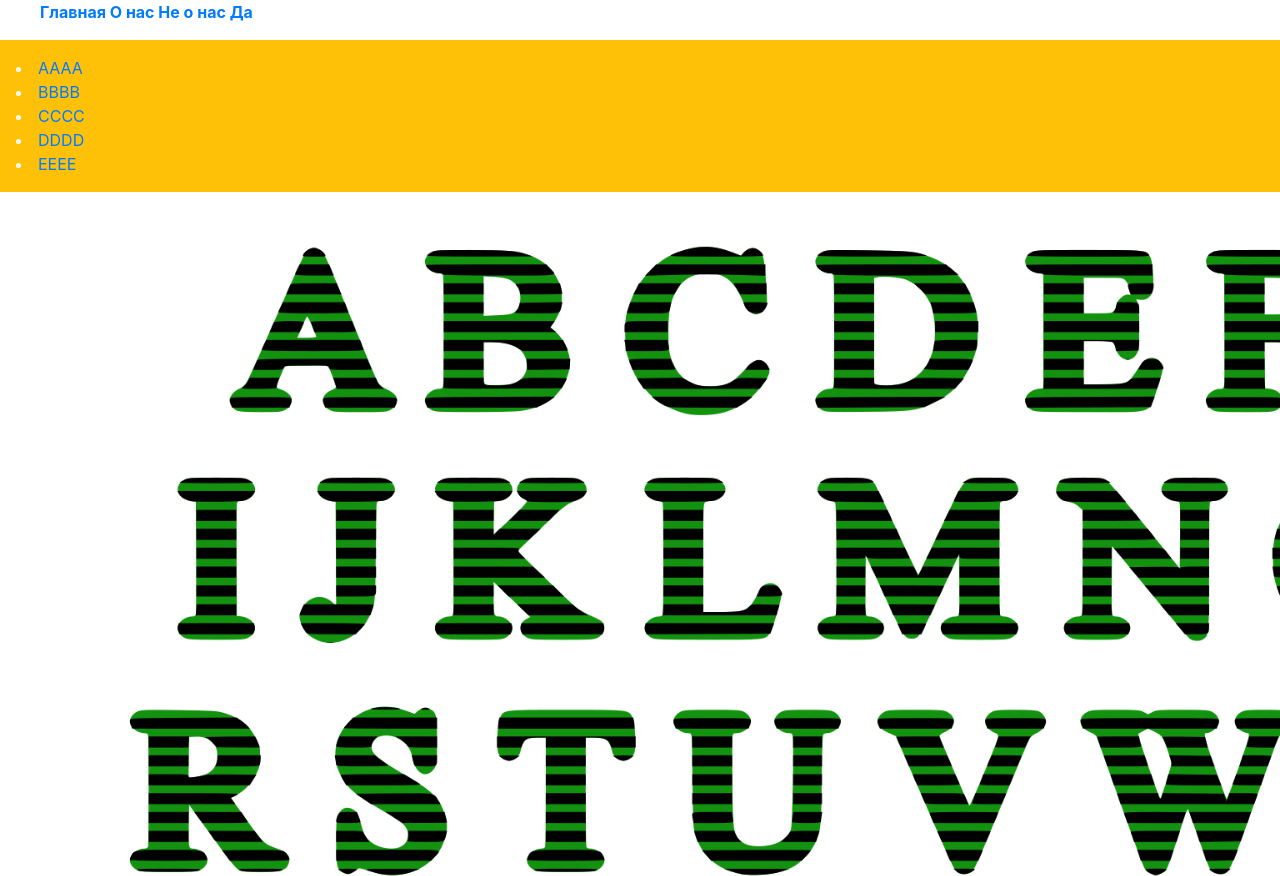
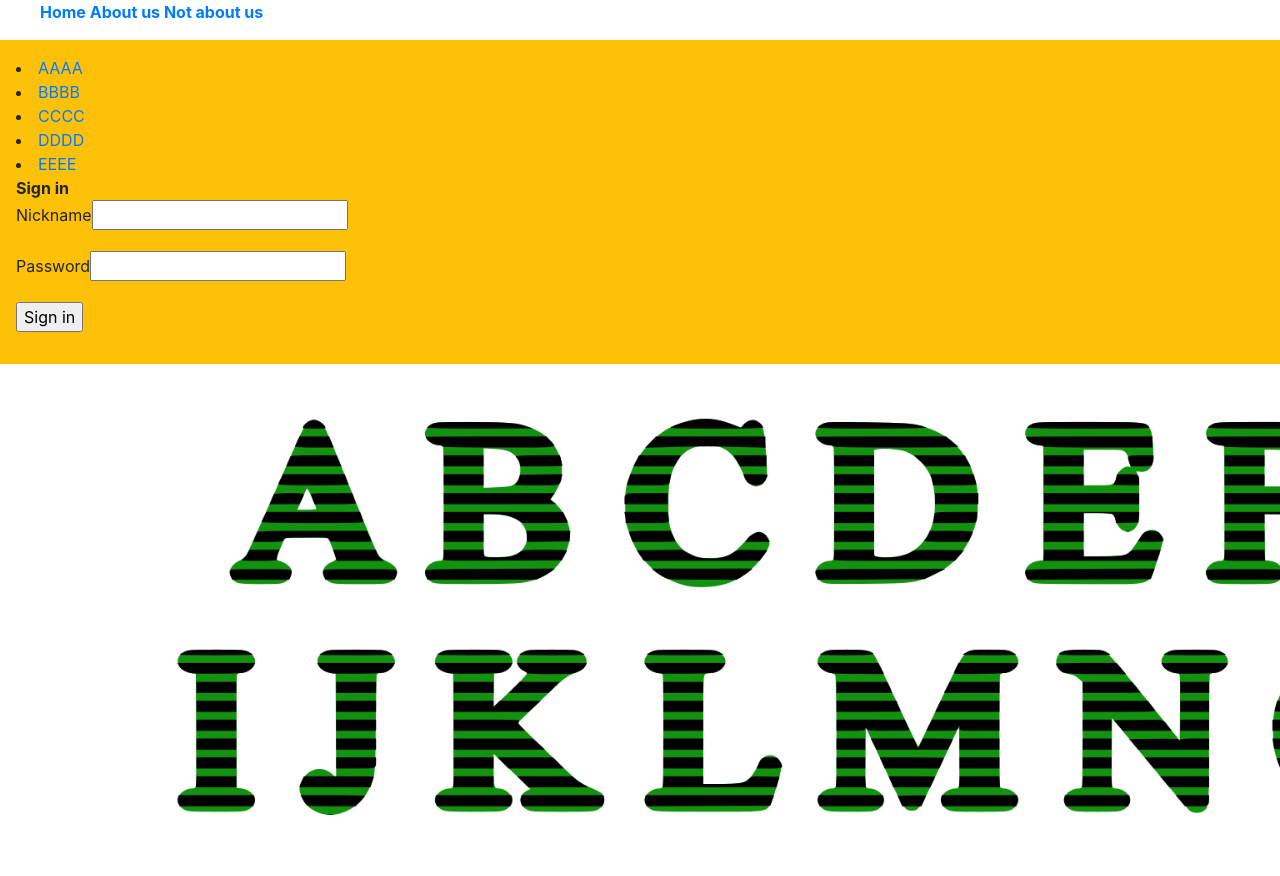
Before and after one commit to Retardski/alphabet, a plain HTML site: page index.html in a window 1280 px wide. Shown: the top 876 px of the page. Drawn offline with nearby package versions, Linux system fonts and the light colour scheme.

Commit message:
Add files via upload

```diff
--- a/index.html
+++ b/index.html
@@ -9,20 +9,27 @@
   <body>
     <ul class="top-menu">
       <p class="font-weight-bold">
-              <a href = "">Главная</a>
-              <a href = "">О нас</a>
-              <a href = "">Не о нас</a>
-              <a href = "">Да</a>
+              <a href = "">Home</a>
+              <a href = "">About us</a>
+              <a href = "">Not about us</a>
       </p>
     </ul>
-<div class="p-3 mb-2 bg-warning text-white">
-
+<div class="p-3 mb-2 bg-warning text-black">
+<aside>
 <li><a href = "">AAAA</a></li>
 <li><a href = "">BBBB</a></li>
 <li><a href = "">CCCC</a></li>
 <li><a href = "">DDDD</a></li>
 <li><a href = "">EEEE</a></li>
-
+<form>
+  <fieldset>
+  <strong>Sign in</stroNg></ins>
+    <p><label for="name">Nickname</br></label><input type="text" id="name"></p>
+    <p><label for="text">Password</br></label><input type="text" id="text"></p>
+    <p><input type="submit" value="Sign in"></p>
+    </fieldset>
+</form>
+</aside>
   </div>
   <section>
 
```
